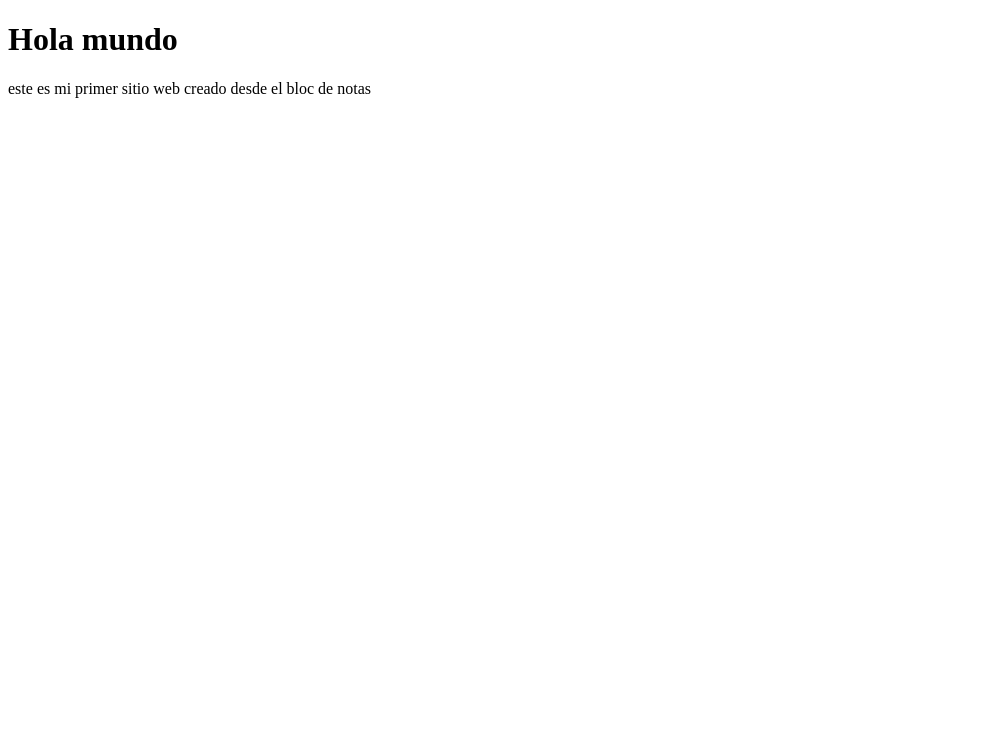
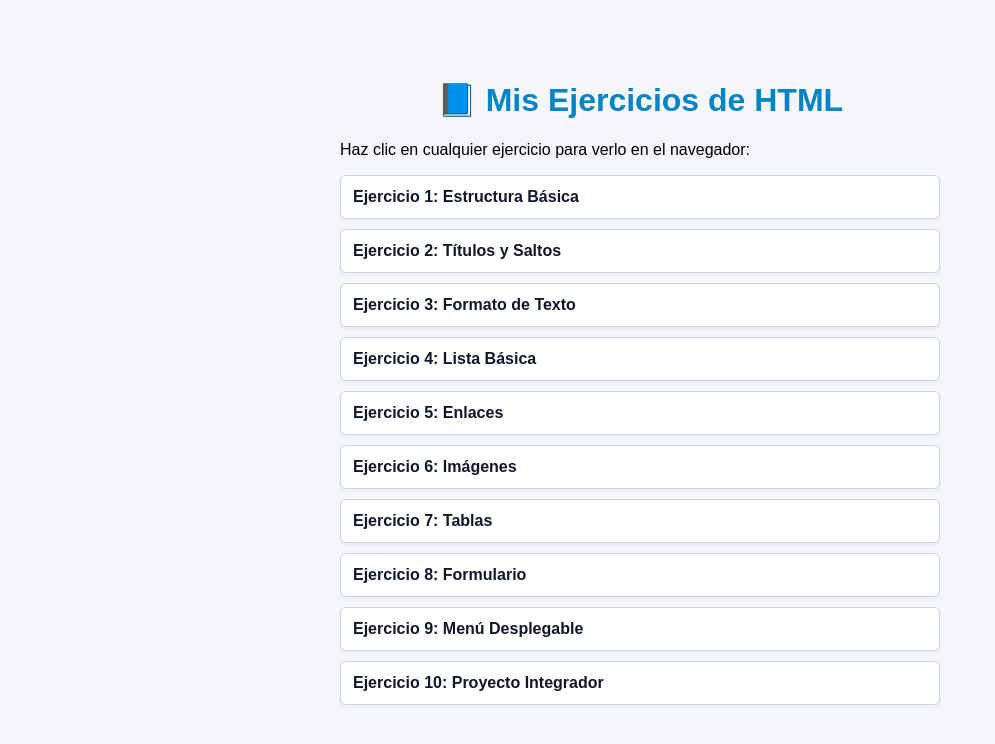
Before and after one commit to andreahdzz12/cuadernillo-html-2026, a plain HTML site: page html bloc de notas/ejercicio1.html in a window 1280 px wide. Shown: the whole page, without its empty margins (0-995 px from the left). Drawn offline with Linux system fonts and the light colour scheme.

Commit message:
Update ejercicio1.html

```diff
--- a/html bloc de notas/ejercicio1.html
+++ b/html bloc de notas/ejercicio1.html
@@ -1,10 +1,34 @@
 <!DOCTYPE html>
-<html>
+<html lang="es">
 <head>
-    <title>Mi primera página</title>
-    </head>
+    <meta charset="UTF-8">
+    <title>Cuadernillo HTML 2026 - Ejercicios</title>
+    <style>
+        body { font-family: Arial, sans-serif; max-width: 600px; margin: 40px auto; padding: 20px; background-color: #f4f6f9; }
+        h1 { color: #0284c7; text-align: center; }
+        ul { list-style-type: none; padding: 0; }
+        li { margin: 10px 0; }
+        a { display: block; background: white; padding: 12px; border-radius: 6px; text-decoration: none; color: #0f172a; font-weight: bold; border: 1px solid #cbd5e1; box-shadow: 0 2px 4px rgba(0,0,0,0.05); }
+        a:hover { background: #e0f2fe; color: #0284c7; border-color: #38bdf8; }
+    </style>
+</head>
 <body>
-    <h1>Hola mundo</h1>
-    <p> este es mi primer sitio web creado desde el bloc de notas</p>
-    </body>
+
+    <h1>📘 Mis Ejercicios de HTML</h1>
+    <p>Haz clic en cualquier ejercicio para verlo en el navegador:</p>
+
+    <ul>
+        <li><a href="ejercicio1.html" target="_blank">Ejercicio 1: Estructura Básica</a></li>
+        <li><a href="ejercicio2.html" target="_blank">Ejercicio 2: Títulos y Saltos</a></li>
+        <li><a href="ejercicio3.html" target="_blank">Ejercicio 3: Formato de Texto</a></li>
+        <li><a href="ejercicio4.html" target="_blank">Ejercicio 4: Lista Básica</a></li>
+        <li><a href="ejercicio5.html" target="_blank">Ejercicio 5: Enlaces</a></li>
+        <li><a href="ejercicio6.html" target="_blank">Ejercicio 6: Imágenes</a></li>
+        <li><a href="ejercicio7.html" target="_blank">Ejercicio 7: Tablas</a></li>
+        <li><a href="ejercicio8.html" target="_blank">Ejercicio 8: Formulario</a></li>
+        <li><a href="ejercicio9.html" target="_blank">Ejercicio 9: Menú Desplegable</a></li>
+        <li><a href="ejercicio10.html" target="_blank">Ejercicio 10: Proyecto Integrador</a></li>
+    </ul>
+
+</body>
 </html>
```
